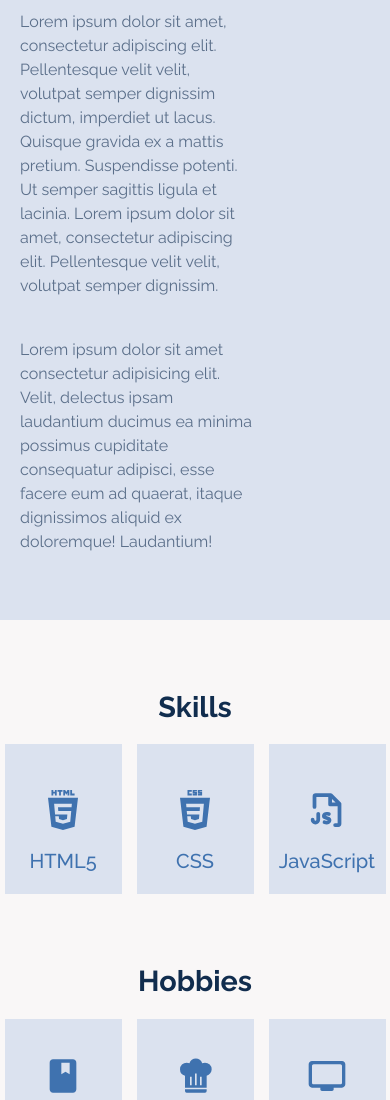
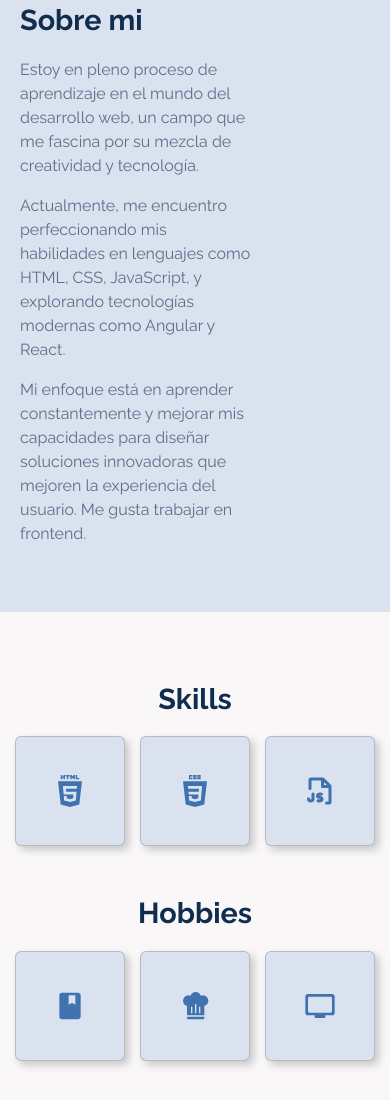
Before and after one commit to j-marcos-b/challenge-portafolio, a plain HTML site: page index.html in a window 390 px wide. Shown: the part 900-2000 px from the top of the page. Drawn offline with nearby package versions, Linux system fonts and the light colour scheme.

Commit message:
se agregan sombras, movimiento en las tarjetas skills y hobbies

```diff
--- a/index.html
+++ b/index.html
@@ -77,14 +77,6 @@
                             </svg> </span>
                         <a href="https://www.facebook.com/JM4RC058">Facebook</a>
                     </li>
-
-                    <li>
-                        <span> <svg xmlns="http://www.w3.org/2000/svg" width="0.88em" height="1em"
-                                viewBox="0 0 448 512">
-                                <path fill="currentColor"
-                                    d="M48 32C21.5 32 0 53.5 0 80v352c0 26.5 21.5 48 48 48h352c26.5 0 48-21.5 48-48V80c0-26.5-21.5-48-48-48zm98.88 133.234c19.636 0 37.082 6.789 49.929 16.971c11.88 9.452 17.444 18.907 22.298 27.393l-33.923 16.949c-2.427-5.565-5.347-11.387-12.846-17.682c-8.248-6.552-16.478-8.484-23.524-8.484c-27.626 0-42.17 25.693-42.17 54.287c0 37.573 19.161 56.22 42.17 56.22c22.3 0 31.278-15.51 37.08-25.435L219.6 302.66c-6.315 9.926-12.374 19.635-25.95 29.069c-7.262 5.09-23.977 15.037-47.736 15.037C100.586 346.766 64 313.81 64 255.87c0-50.636 34.415-90.637 82.88-90.637m75.483 5.328h45.565L303.31 292.24l35.125-121.678H384l-59.379 171.112H281.01z" />
-                            </svg> </span><a href="#">Curriculum</a>
-                    </li>
                 </ul>
             </div>
 
@@ -97,26 +89,24 @@
             <h2>Sobre mi</h2>
 
             <p>
-                Lorem ipsum dolor sit amet, consectetur adipiscing elit. Pellentesque
-                velit velit, volutpat semper dignissim dictum, imperdiet ut lacus.
-                Quisque gravida ex a mattis pretium. Suspendisse potenti. Ut semper
-                sagittis ligula et lacinia. Lorem ipsum dolor sit amet, consectetur
-                adipiscing elit. Pellentesque velit velit, volutpat semper dignissim.
-            </p> <br>
+                Estoy en pleno proceso de aprendizaje en el mundo del desarrollo web, un campo que me fascina por su mezcla de creatividad y tecnología.
+            </p>
+            <p>
+                Actualmente, me encuentro perfeccionando mis habilidades en lenguajes como HTML, CSS, JavaScript, y explorando tecnologías modernas como Angular y React.
+            </p>
+            <p>
+                Mi enfoque está en aprender constantemente y mejorar mis capacidades para diseñar soluciones innovadoras que mejoren la experiencia del usuario. Me gusta trabajar en frontend.
+            </p>
 
-            <p>
-                Lorem ipsum dolor sit amet consectetur adipisicing elit. Velit, delectus ipsam laudantium ducimus ea
-                minima possimus cupiditate consequatur adipisci, esse facere eum ad quaerat, itaque dignissimos aliquid
-                ex doloremque! Laudantium!
-            </p>
         </section>
 
         <section class="skills" id="skills">
             <h2>Skills</h2>
 
             <div class="skills__tarjetas">
-                <div>
-                    <span>
+                <div class="card">
+                   <div class="inner">
+                    <span class="front">
                         <svg xmlns="http://www.w3.org/2000/svg" width="1em" height="1em" viewBox="0 0 24 24">
                             <g fill="none">
                                 <g fill="currentColor" clip-path="url(#akarIconsHtmlFill0)">
@@ -134,11 +124,13 @@
                             </g>
                         </svg>
                     </span>
-                    <p>HTML5</p>
+                    <p class="back">HTML5</p>
+                   </div>
                 </div>
 
-                <div>
-                    <span>
+                <div class="card">
+                    <div class="inner">
+                        <span class="front">
                             <svg xmlns="http://www.w3.org/2000/svg" width="1em" height="1em" viewBox="0 0 24 24">
                                 <path fill="currentColor"
                                     d="M7.502 0h2.578v1.078h-1.5v1.078h1.5v1.078H7.502zm3.093 0h2.579v.938h-1.5v.187h1.5v2.156h-2.579v-.984h1.5v-.188h-1.5zm3.095 0h2.577v.938h-1.5v.187h1.5v2.156H13.69v-.984h1.5v-.188h-1.5z" />
@@ -147,17 +139,20 @@
                                     clip-rule="evenodd" />
                             </svg>
                         </span>
-                    <P>CSS</P>
+                        <P class="back">CSS</P>
+                    </div>
                 </div>
 
-                <div>
-                    <span>
+                <div class="card">
+                    <div class="inner">
+                        <span class="front">
                             <svg xmlns="http://www.w3.org/2000/svg" width="1em" height="1em" viewBox="0 0 256 256">
                                 <path fill="currentColor"
                                     d="m216.49 79.51l-56-56A12 12 0 0 0 152 20H56a20 20 0 0 0-20 20v68a12 12 0 0 0 24 0V44h76v48a12 12 0 0 0 12 12h48v108h-16a12 12 0 0 0 0 24h20a20 20 0 0 0 20-20V88a12 12 0 0 0-3.51-8.49M160 57l23 23h-23Zm-4.22 139.85a24.75 24.75 0 0 1-10.95 18.06c-6 4-13.27 5.15-19.73 5.15a63.8 63.8 0 0 1-16.23-2.21a12 12 0 0 1 6.46-23.12c6.81 1.86 15 1.61 16.39.06a2.5 2.5 0 0 0 .21-.71c-1.94-1.23-6.83-2.64-9.88-3.52c-5.39-1.56-11-3.18-15.75-6.27c-7.62-4.92-11.21-12.45-10.11-21.2a24.45 24.45 0 0 1 10.69-17.75c6.06-4.09 14.17-5.84 24.1-5.18A68.5 68.5 0 0 1 143 142a12 12 0 0 1-6.1 23.21c-6.36-1.63-13.62-1.51-16.07-.33a80 80 0 0 0 7.91 2.59c5.48 1.58 11.68 3.37 16.8 6.82c7.79 5.26 11.46 13.26 10.24 22.53ZM84 152v38a30 30 0 0 1-60 0a12 12 0 0 1 24 0a6 6 0 0 0 12 0v-38a12 12 0 0 1 24 0" />
                             </svg>
                         </span>
-                    <P>JavaScript</P>
+                        <P class="back">JavaScript</P>
+                    </div>
                 </div>
             </div>
         </section>
@@ -166,34 +161,40 @@
             <h2>Hobbies</h2>
 
             <div class="hobbies__tarjetas">
-                <div>
-                    <span>
+                <div  class="card">
+                    <div class="inner">
+                        <span  class="front">
                             <svg xmlns="http://www.w3.org/2000/svg" width="1em" height="1em" viewBox="0 0 24 24">
                                 <path fill="currentColor"
                                     d="M6 22q-.825 0-1.412-.587T4 20V4q0-.825.588-1.412T6 2h12q.825 0 1.413.588T20 4v16q0 .825-.587 1.413T18 22zm5-11l2.5-1.5L16 11V4h-5z" />
                             </svg>
                         </span>
-                    <p>Leer</p>
+                        <p  class="back">Leer</p>
+                    </div>
                 </div>
 
-                <div>
-                    <span>
+                <div  class="card">
+                    <div class="inner">
+                        <span class="front">
                             <svg xmlns="http://www.w3.org/2000/svg" width="1em" height="1em" viewBox="0 0 24 24">
                                 <path fill="currentColor"
                                     d="M12.5 1.5c-1.77 0-3.33 1.17-3.83 2.87C8.14 4.13 7.58 4 7 4a4 4 0 0 0-4 4a4.01 4.01 0 0 0 3 3.87V19h13v-7.13c1.76-.46 3-2.05 3-3.87a4 4 0 0 0-4-4c-.58 0-1.14.13-1.67.37c-.5-1.7-2.06-2.87-3.83-2.87m-.5 9h1v7h-1zm-3 2h1v5H9zm6 0h1v5h-1zM6 20v1a1 1 0 0 0 1 1h11a1 1 0 0 0 1-1v-1z" />
                             </svg>
                         </span>
-                    <p>Cocinar</p>
+                        <p class="back">Cocinar</p>
+                    </div>
                 </div>
 
-                <div>
-                    <span>
+                <div class="card">
+                    <div class="inner">
+                        <span  class="front">
                             <svg xmlns="http://www.w3.org/2000/svg" width="1em" height="1em" viewBox="0 0 24 24">
                                 <path fill="currentColor"
                                     d="M21 3H3c-1.1 0-2 .9-2 2v12c0 1.1.9 2 2 2h5v1c0 .55.45 1 1 1h6c.55 0 1-.45 1-1v-1h5c1.1 0 1.99-.9 1.99-2L23 5c0-1.1-.9-2-2-2m-1 14H4c-.55 0-1-.45-1-1V6c0-.55.45-1 1-1h16c.55 0 1 .45 1 1v10c0 .55-.45 1-1 1" />
                             </svg>
                         </span>
-                    <p>Series</p>
+                        <p class="back">Series</p>
+                    </div>
                 </div>
             </div>
         </section>
@@ -289,11 +290,11 @@
                 <h3>Contacto</h3>
                 <p>
                     ¿Quieres contactarme?
-                </p> <br>
+                </p>
                 <p>
                     Completa el siguiente formulario y me pondré en
                     contacto contigo lo antes posible.
-                </p> <br>
+                </p>
 
                 <form action="#" class="needs-validation" novalidate>
                     <div class="mb-3">
--- a/styles.css
+++ b/styles.css
@@ -129,6 +129,7 @@ header a:hover::after,
 
 .principal__imagen {
     margin: 0 50px;
+    box-shadow: 4px 4px 8px rgba(0, 0, 0, 0.9);
 }
 
 .principal__titulo {
@@ -175,72 +176,73 @@ header a:hover::after,
     max-width: 60vw;
 }
 
-.skills__tarjetas {
+.skills__tarjetas,
+.hobbies__tarjetas {
     display: flex;
     gap: 40px;
     justify-content: center;
 }
 
-.skills__tarjetas div {
+.skills__tarjetas .card,
+.hobbies__tarjetas .card {
+    position: relative;
     width: 20vw;
     max-width: 200px;
     height: 200px;
     background-color: var(--color-fondo-secundario);
     display: flex;
-    flex-direction: column;
     justify-content: center;
     align-items: center;
+    perspective: 1000px;
+    box-shadow: 4px 4px 8px rgba(0, 0, 0, 0.2);
 }
 
-.skills__tarjetas div span,
-.skills__tarjetas div p {
+.skills__tarjetas .card .inner,
+.hobbies__tarjetas .card .inner {
+    position: absolute;
+    width: 100%;
+    height: 100%;
+    transition: transform 0.6s;
+    transform-style: preserve-3d;
+    color: var(--color-secundario);
+}
+
+.skills__tarjetas .card:hover .inner,
+.hobbies__tarjetas .card:hover .inner {
+    transform: rotateY(180deg);
+}
+
+.skills__tarjetas .card .front,
+.hobbies__tarjetas .card .front,
+.skills__tarjetas .card .back,
+.hobbies__tarjetas .card .back {
+    position: absolute;
+    width: 100%;
+    height: 100%;
+    backface-visibility: hidden;
+}
+
+.skills__tarjetas .card .back,
+.hobbies__tarjetas .card .back {
+    transform: rotateY(180deg);
+    /* Voltear el texto al revés */
+    display: flex;
+    justify-content: center;
+    align-items: center;
     font-size: 20px;
     color: var(--color-secundario);
     font-weight: 500;
     padding: 5px;
 }
 
-.skills__tarjetas div span {
+.skills__tarjetas .card .front,
+.hobbies__tarjetas .card .front {
     font-size: 40px;
-}
-
-.hobbies {
     display: flex;
-    flex-direction: column;
-    justify-content: center;
-    align-items: center;
-    margin: 60px;
-}
-
-.hobbies__tarjetas {
-    display: flex;
-    gap: 40px;
-    justify-content: center;
-}
-
-.hobbies__tarjetas div {
-    width: 20vw;
-    max-width: 200px;
-    height: 200px;
-    background-color: var(--color-fondo-secundario);
-    display: flex;
-    flex-direction: column;
     justify-content: center;
     align-items: center;
 }
 
-.hobbies__tarjetas div span svg {
-    color: var(--color-secundario);
-    transform: scale(2.5);
-    margin-bottom: 10px;
-}
-
-.hobbies__tarjetas div p {
-    font-size: 20px;
-    color: var(--color-secundario);
-    font-weight: 500;
-    padding: 5px;
-}
 
 .carousel-inner {
     display: flex;
@@ -291,6 +293,7 @@ header a:hover::after,
     max-width: 200px;
     max-height: 250px;
     margin-left: 50px;
+    box-shadow: 4px 4px 8px rgba(0, 0, 0, 0.2);
 }
 
 .experiencia__contenido {
@@ -311,6 +314,7 @@ header a:hover::after,
     text-decoration: none;
     border-radius: 5px;
     transition: background-color 0.3s ease;
+    box-shadow: 4px 4px 8px rgba(0, 0, 0, 0.5);
 }
 
 .experiencia__botones .boton:hover {
@@ -352,6 +356,7 @@ button {
 
 form button {
     border: 0;
+    box-shadow: 4px 4px 8px rgba(0, 0, 0, 0.5);
 }
 
 button:hover {
@@ -485,25 +490,27 @@ footer {
         padding: 0 0 50px 20px;
     }
 
-    .skills__tarjetas,
-    .hobbies__tarjetas {
+    .hobbies__tarjetas,
+    .skills__tarjetas {
+        display: flex;
+        height: 110px;
         gap: 15px;
     }
 
-    .skills__tarjetas div,
-    .hobbies__tarjetas div {
-        min-width: 30vw;
-        max-height: 150px;
-        padding-top: 30px;
+    .skills__tarjetas .card,
+    .hobbies__tarjetas .card {
+        max-height: 100%;
+        min-width: 110px;
     }
 
-    .skills__tarjetas div p,
-    .hobbies__tarjetas div p {
-        padding: 5px;
+    .skills__tarjetas .card .front,
+    .hobbies__tarjetas .card .front {
+        font-size: 2em;
     }
 
-    .hobbies {
-        margin: 20px 60px;
+    .skills__tarjetas .card .back,
+    .hobbies__tarjetas .card .back {
+        font-size: 1em;
     }
 
     .experiencia {
```
Lines whose indentation alone changed are shown as unchanged.
